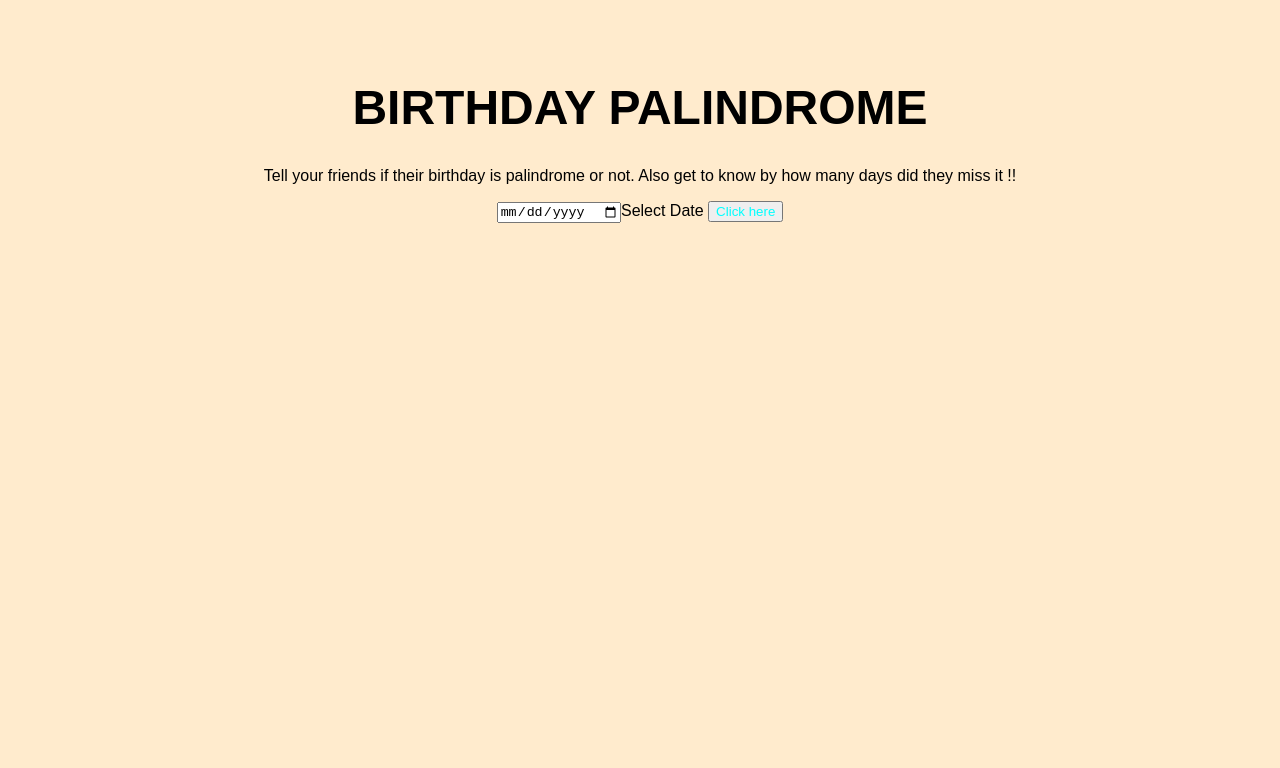
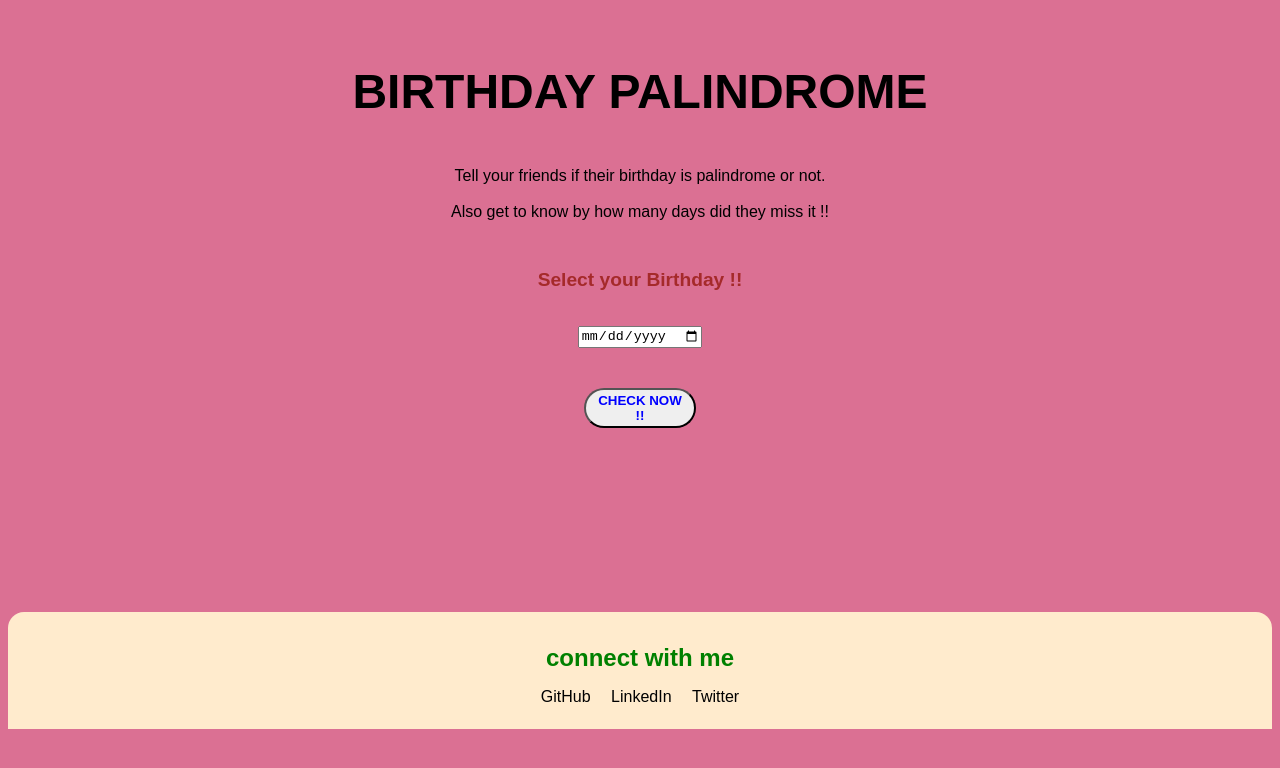
Before and after one commit to niharika-kesarwani/birthday-palindrome, a website built with Parcel: page index.html in a window 1280 px wide. Built offline with nearby package versions, Linux system fonts and the light colour scheme; a web font is replaced by a local one.

Commit message:
final styling done

```diff
--- a/index.html
+++ b/index.html
@@ -7,10 +7,28 @@
   </head>
   <body>
     <h1 class="heading">BIRTHDAY PALINDROME</h1>
-    <p>Tell your friends if their birthday is palindrome or not. Also get to know by how many days did they miss it !!</p>
-    <input class="container-center" type="date" id="dateInput">Select Date</input>
-    <button id="button">Click here</button>
+    <p class="info">Tell your friends if their birthday is palindrome or not.
+      <br/><br/>
+      Also get to know by how many days did they miss it !!</p>
+    <p class="date">Select your Birthday !!</p>
+    <input type="date" id="dateInput"></input>
+    <br/>
+    <button id="button">CHECK NOW !!</button>
     <p id="para"></p>
+    <footer class="footer">
+        <div class="footer-header">connect with me</div>
+        <ul class="footer-ul-links">
+            <li class="lists-item-inline"><a class="footer-links" href="https://github.com/NiharikaNeha">
+                    <!-- <img src="images/github.png"></img> -->
+                    GitHub</a></li>
+            <li class="lists-item-inline"><a class="footer-links" href="https://twitter.com/Niharikatxt">
+                    <!-- <img src="images/linkedin.png"></img> -->
+                    LinkedIn</a></li>
+            <li class="lists-item-inline"><a class="footer-links" href="https://linkedin.com/in/niharika-kesarwani">
+                    <!-- <img src="images/twitter.png"></img> -->
+                    Twitter</a></li>
+        </ul>
+    </footer>
     <script src="src/index.js"></script>
   </body>
 </html>
--- a/src/index.js
+++ b/src/index.js
@@ -131,26 +131,26 @@ function buttonHandler() {
 
   for (var i = 0; i < dateList.length; i++) {
     if (checkPalindrome(date).includes(true)) {
-      data.innerHTML = "Yay! Your birthday is a palindrome!! :)";
+      data.innerHTML = "<br /><br /><br/>Yay! Your birthday is a palindrome!! :)";
       isPalindrome = true;
-    }
+        }
   }
 
   if (!isPalindrome) {
     var [count, nextDate] = nextPalindromeDate(date);
     var index = checkPalindrome(nextDate).indexOf(true);
     data.innerHTML =
-      "Oh no!! <br />Next palindrome date is " +
+      "Oh no !! Your birthday is not a palindrome.. <br /><br />The next nearest palindrome date is " +
       nextDate.day +
       "/" +
       nextDate.month +
       "/" +
       nextDate.year +
       "." +
-      "<br />It would be of the form " +
+      "<br /><br />It would be of the form " +
       dateFormats(nextDate)[index] +
-      ". <br />You missed it by " +
-      (count > 10 ? "" : " just ") +
+      ". <br /><br />You missed it by " +
+      (count > 10 ? "" : "just ") +
       count +
       (count > 1 ? " days :(" : " day :(");
   }
--- a/src/styles.css
+++ b/src/styles.css
@@ -1,32 +1,78 @@
 @import url('https://fonts.googleapis.com/css2?family=Meera+Inimai&display=swap');
 
 body {
-  background-color: blanchedalmond;
+  background-color: palevioletred;
   text-align: center;
-  margin: 5rem;
+  height: 25rem;
+  margin-top: 4rem;
   font-family: 'Meera Inimai', sans-serif;;
 }
 
 .container-center{
   max-width: 700px;
-  margin: auto;
 }
 
 .heading{
   text-align: center;
   font-weight: bolder;
   font-size: 3rem;
-  margin: 2rem 0rem;
+}
+
+.info{
+  margin: 3rem;
+}
+
+.date{
+  font-weight: bold;
+  font-size: larger;
+  color:brown
 }
 
 #dateInput{
-
+  margin: 1rem 1.5rem 1.5rem 1.5rem;
 }
 
 #button{
-  color: aqua;
+  margin: 1rem;
+  width: 7rem;
+  height: 2.5rem;
+  color: blue;
+  font-weight: bold;
+  border-radius: 2rem;
 }
 
 #para{
-  color:pink;
+  height: 7rem;
+  text-align: center;
 }
+
+.footer{
+  background-color:blanchedalmond;
+  margin-top: 2.5rem;
+  padding: 2rem 0rem 0rem 0rem;
+  height: 85px;
+  border-top-right-radius: 1rem;
+  border-top-left-radius: 1rem;
+  text-align: center;
+  color: green;
+}
+
+.footer-header{
+  font-weight: bolder;
+  font-size: x-large;
+}
+
+.footer-ul-links{
+  padding-left: 0px;
+}
+
+.lists-item-inline{
+  display: inline;
+  padding: 0rem 0.5rem;
+}
+
+.footer-links{
+  color: black;
+  text-decoration: none;
+  padding-left: 0px;
+}
```
